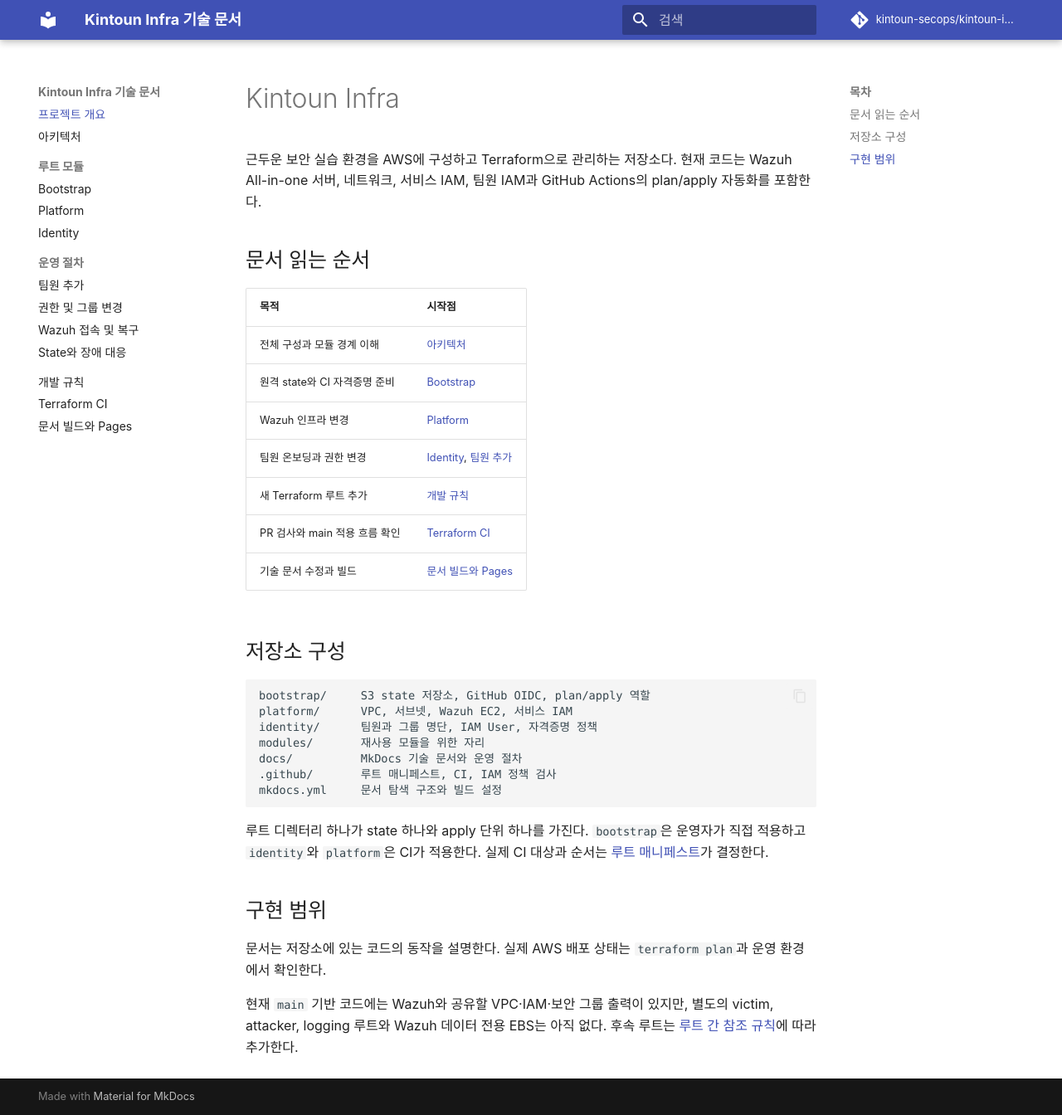
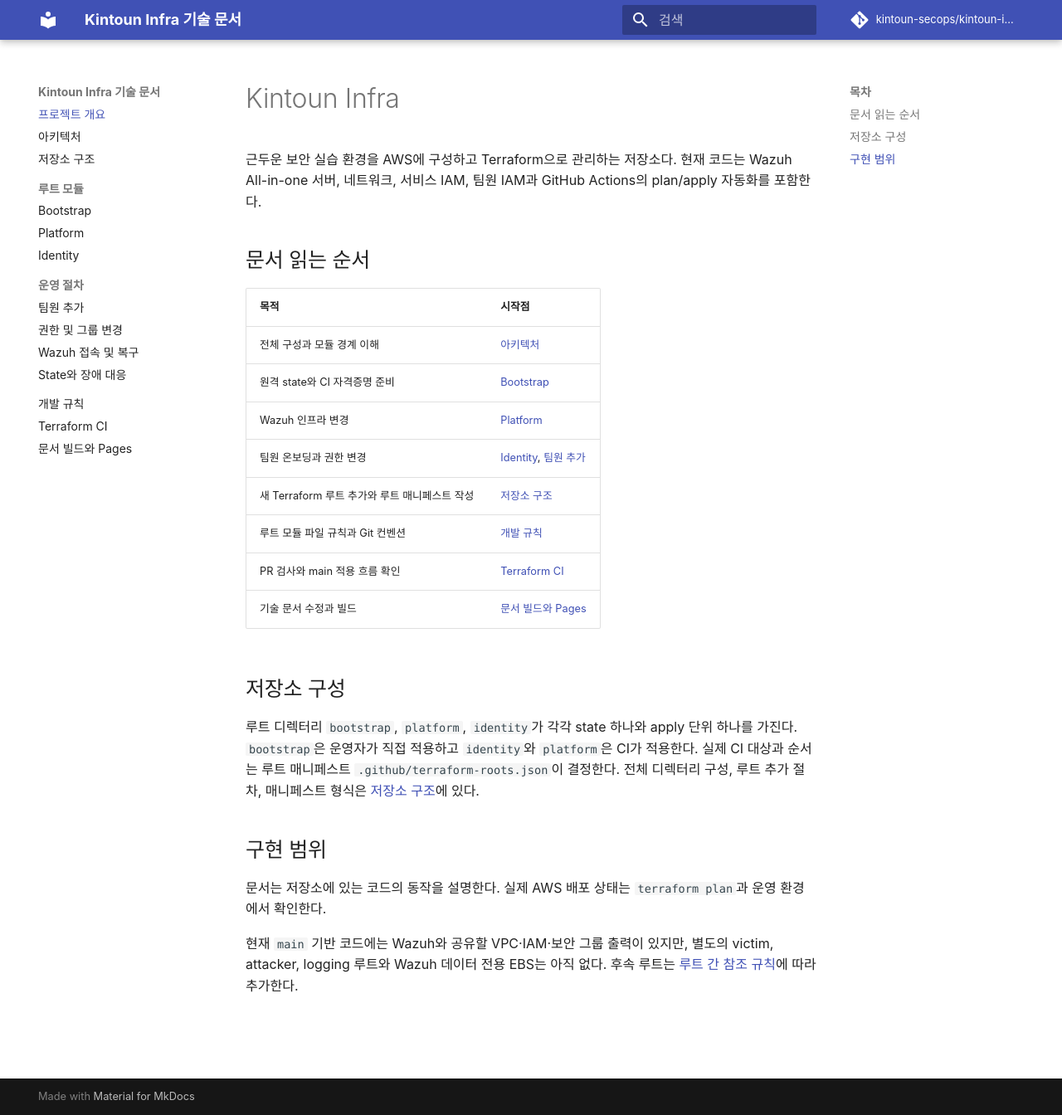
Before and after one commit to kintoun-secops/kintoun-infra, an MkDocs documentation site: the page built from docs/index.md, in a window 1280 px wide and 1344 px high. Shown: the whole window at 83% size. Built offline with MkDocs 1.6.1 and Material for MkDocs 9.7.7, drawn with Linux system fonts in a browser that asks for light colours; comment, search, counter and statistics services are not loaded.

Commit message:
docs: 저장소 구조와 루트 매니페스트 작성 가이드 추가
디렉터리 구성, 루트 탐색 규칙, 루트 추가 절차와 매니페스트의 형식·검증 규칙·wave 계산을
docs/structure.md 에 모은다. tf-roots.js 가 강제하는 규칙과 실패 메시지를 코드 기준으로 옮긴다.
개요의 디렉터리 트리는 새 문서로 옮기고 개발 규칙과 CI 문서는 해당 절로 연결한다.

검증: MkDocs strict 빌드.

````diff
--- a/docs/index.md
+++ b/docs/index.md
@@ -12,26 +12,17 @@
 | 원격 state와 CI 자격증명 준비 | [Bootstrap](modules/bootstrap.md) |
 | Wazuh 인프라 변경 | [Platform](modules/platform.md) |
 | 팀원 온보딩과 권한 변경 | [Identity](modules/identity.md), [팀원 추가](runbooks/add-user.md) |
-| 새 Terraform 루트 추가 | [개발 규칙](conventions.md) |
+| 새 Terraform 루트 추가와 루트 매니페스트 작성 | [저장소 구조](structure.md) |
+| 루트 모듈 파일 규칙과 Git 컨벤션 | [개발 규칙](conventions.md) |
 | PR 검사와 main 적용 흐름 확인 | [Terraform CI](ci.md) |
 | 기술 문서 수정과 빌드 | [문서 빌드와 Pages](documentation.md) |
 
 ## 저장소 구성
 
-```text
-bootstrap/     S3 state 저장소, GitHub OIDC, plan/apply 역할
-platform/      VPC, 서브넷, Wazuh EC2, 서비스 IAM
-identity/      팀원과 그룹 명단, IAM User, 자격증명 정책
-modules/       재사용 모듈을 위한 자리
-docs/          MkDocs 기술 문서와 운영 절차
-.github/       루트 매니페스트, CI, IAM 정책 검사
-mkdocs.yml     문서 탐색 구조와 빌드 설정
-```
-
-루트 디렉터리 하나가 state 하나와 apply 단위 하나를 가진다.
+루트 디렉터리 `bootstrap`, `platform`, `identity`가 각각 state 하나와 apply 단위 하나를 가진다.
 `bootstrap`은 운영자가 직접 적용하고 `identity`와 `platform`은 CI가 적용한다.
-실제 CI 대상과 순서는
-[루트 매니페스트](https://github.com/kintoun-secops/kintoun-infra/blob/main/.github/terraform-roots.json)가 결정한다.
+실제 CI 대상과 순서는 루트 매니페스트 `.github/terraform-roots.json`이 결정한다.
+전체 디렉터리 구성, 루트 추가 절차, 매니페스트 형식은 [저장소 구조](structure.md)에 있다.
 
 ## 구현 범위
 
--- a/mkdocs.yml
+++ b/mkdocs.yml
@@ -19,6 +19,7 @@
 nav:
   - 프로젝트 개요: index.md
   - 아키텍처: architecture.md
+  - 저장소 구조: structure.md
   - 루트 모듈:
       - Bootstrap: modules/bootstrap.md
       - Platform: modules/platform.md
````
Also changed, not shown: docs/ci.md (+1 -1 lines), docs/conventions.md (+1 -0 lines), docs/structure.md (added, +129 -0 lines).
